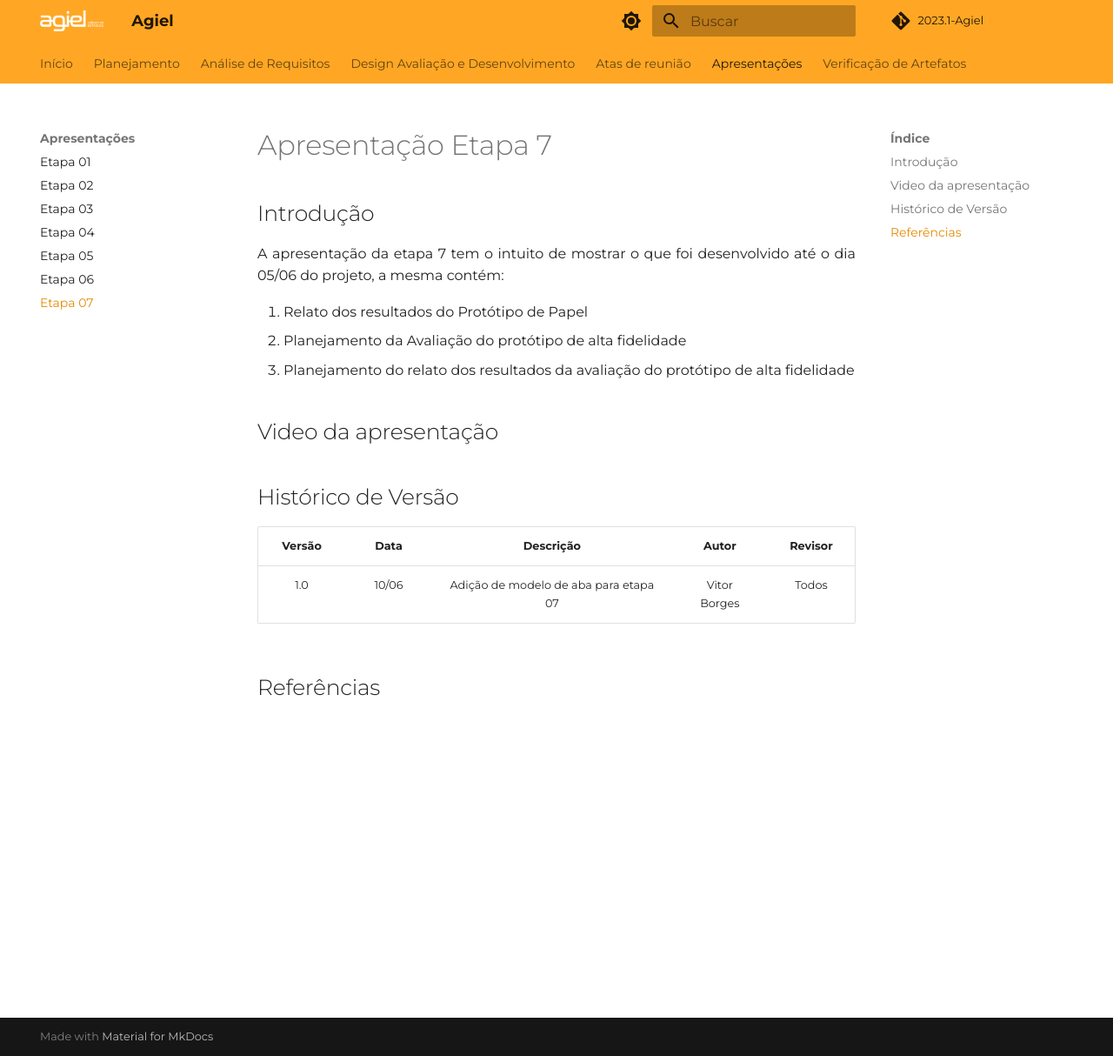
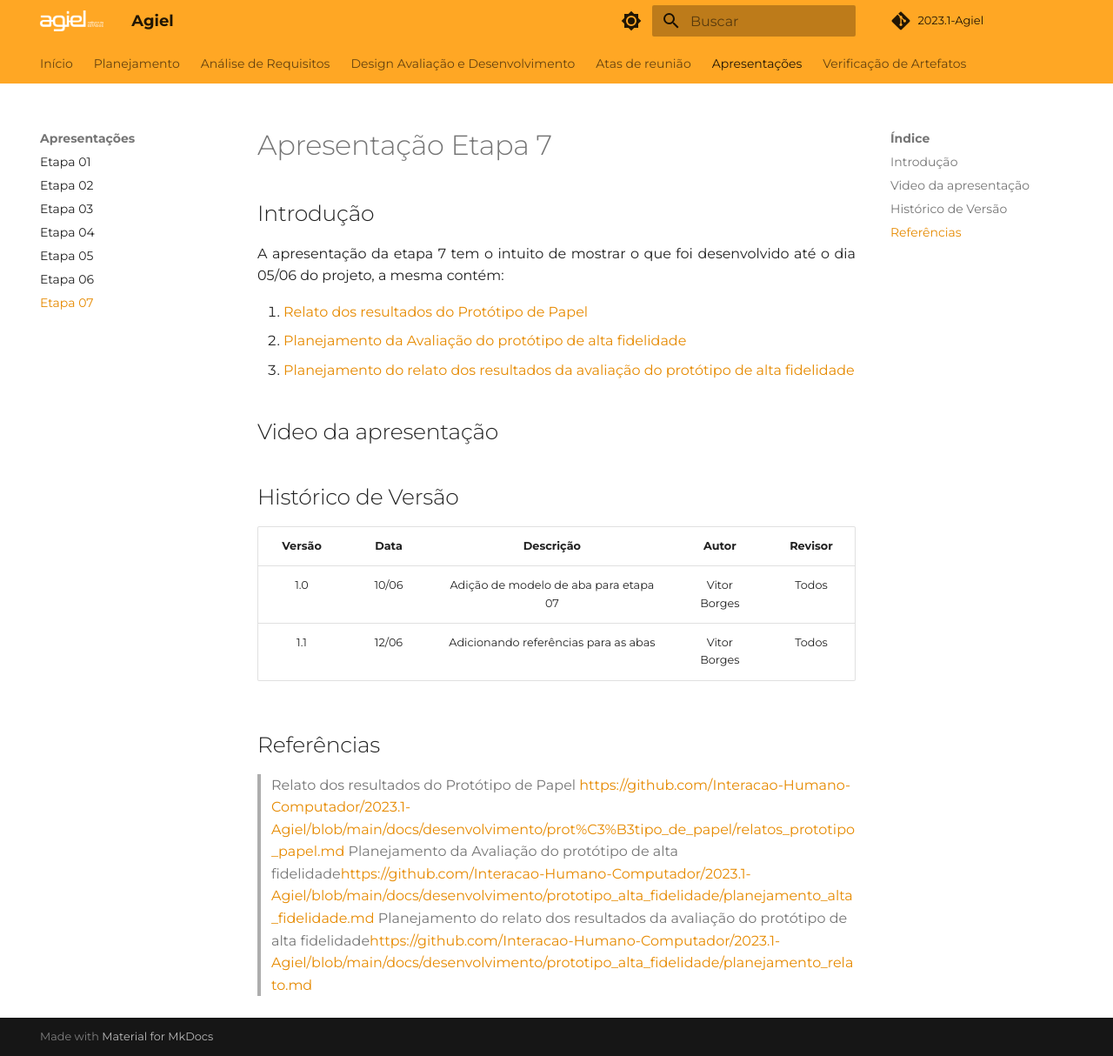
Before and after one commit to Interacao-Humano-Computador/2023.1-Agiel, an MkDocs documentation site: the page built from docs/apresentacoes/etapa-07.md, in a window 1280 px wide and 1214 px high. Shown: the whole window at 87% size. Built offline with MkDocs 1.6.1 and Material for MkDocs 9.7.7, drawn with Linux system fonts in a browser that asks for light colours; some web fonts are replaced; comment, search, counter and statistics services are not loaded.

Commit message:
docs: adicionando referências para as abas

```diff
--- a/docs/apresentacoes/etapa-07.md
+++ b/docs/apresentacoes/etapa-07.md
@@ -6,9 +6,9 @@
 A apresentação da etapa 7 tem o intuito de mostrar o que foi desenvolvido até o dia 05/06 do projeto, a mesma contém:
 </p>
 
-1. Relato dos resultados do Protótipo de Papel
-2. Planejamento da Avaliação do protótipo de alta fidelidade
-3. Planejamento do relato dos resultados da avaliação do protótipo de alta fidelidade
+1. <a href="https://interacao-humano-computador.github.io/2023.1-Agiel/desenvolvimento/prot%C3%B3tipo_de_papel/relatos_prototipo_papel/">Relato dos resultados do Protótipo de Papel</a>
+2. <a href="https://interacao-humano-computador.github.io/2023.1-Agiel/desenvolvimento/prototipo_alta_fidelidade/planejamento_alta_fidelidade/">Planejamento da Avaliação do protótipo de alta fidelidade</a>
+3. <a href="https://interacao-humano-computador.github.io/2023.1-Agiel/desenvolvimento/prototipo_alta_fidelidade/planejamento_relato/">Planejamento do relato dos resultados da avaliação do protótipo de alta fidelidade</a>
 
 ## Video da apresentação
 
@@ -17,5 +17,9 @@ A apresentação da etapa 7 tem o intuito de mostrar o que foi desenvolvido até
 | Versão | Data  |            Descrição              |     Autor      |    Revisor    |
 |:------:|:-----:|:---------------------------------:|:--------------:|:-------------:|
 |  1.0   | 10/06 | Adição de modelo de aba para etapa 07 | Vitor Borges | Todos |
+| 1.1 | 12/06 | Adicionando referências para as abas | Vitor Borges | Todos |
 
 ## Referências
+>Relato dos resultados do Protótipo de Papel <https://github.com/Interacao-Humano-Computador/2023.1-Agiel/blob/main/docs/desenvolvimento/prot%C3%B3tipo_de_papel/relatos_prototipo_papel.md>
+>Planejamento da Avaliação do protótipo de alta fidelidade<https://github.com/Interacao-Humano-Computador/2023.1-Agiel/blob/main/docs/desenvolvimento/prototipo_alta_fidelidade/planejamento_alta_fidelidade.md>
+>Planejamento do relato dos resultados da avaliação do protótipo de alta fidelidade<https://github.com/Interacao-Humano-Computador/2023.1-Agiel/blob/main/docs/desenvolvimento/prototipo_alta_fidelidade/planejamento_relato.md>
```
